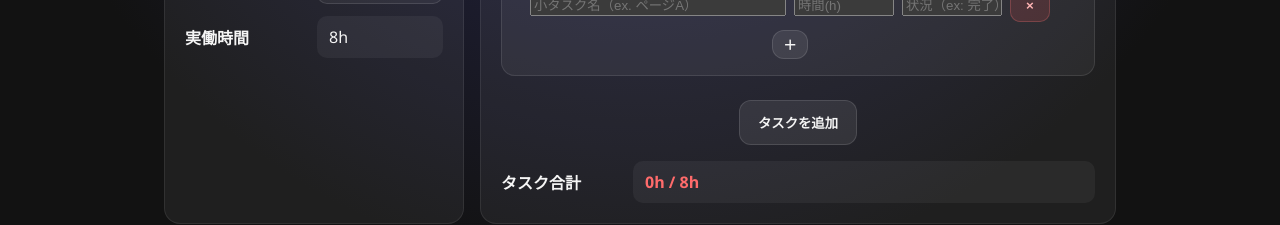
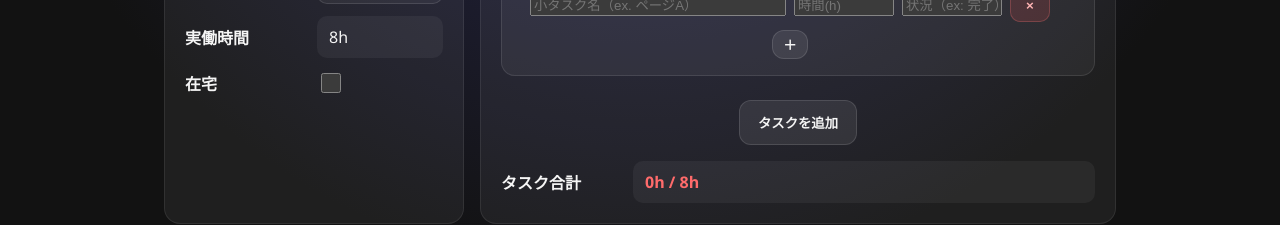
Before and after one commit to dorara-m/day-tool, a React (Vite) app: page / in a window 1280 px wide. Shown: the part 368-593 px from the top of the page. Built offline with nearby package versions, Linux system fonts and the light colour scheme.

Commit message:
feat: 在宅チェック

```diff
--- a/src/App.jsx
+++ b/src/App.jsx
@@ -141,6 +141,7 @@ export default function App() {
   const [endTime, setEndTime] = useState("19:00");
   const [breakStart, setBreakStart] = useState("13:00");
   const [breakEnd, setBreakEnd] = useState("14:00");
+  const [isRemote, setIsRemote] = useState(false);
   const [tasks, setTasks] = useState([createEmptyTask(), createEmptyTask()]);
   const [output, setOutput] = useState("");
   const startTimeOptions = useMemo(() => getNearbyQuarterHourOptions(startTime), [startTime]);
@@ -274,6 +275,9 @@ export default function App() {
       const breakH = formatHoursForReport(breakMins);
       lines.push(`・休憩時間　${breakStart}～${breakEnd}（${breakH}h）`);
     }
+    if (isRemote) {
+      lines.push("・勤務形態　在宅");
+    }
 
     lines.push("", "【内容】");
 
@@ -372,6 +376,15 @@ export default function App() {
           <div className="field-row note-row">
             <label>実働時間</label>
             <span>{workTime}h</span>
+          </div>
+          <div className="field-row">
+            <label htmlFor="is-remote">在宅</label>
+            <input
+              id="is-remote"
+              type="checkbox"
+              checked={isRemote}
+              onChange={(e) => setIsRemote(e.target.checked)}
+            />
           </div>
         </section>
 
--- a/src/style.scss
+++ b/src/style.scss
@@ -79,6 +79,15 @@ textarea {
   border: 1px solid rgba(255, 255, 255, 0.12);
   background: rgba(255, 255, 255, 0.05);
   color: #f5f5f5;
+}
+
+.field-row input[type="checkbox"] {
+  width: 20px;
+  height: 20px;
+  padding: 0;
+  accent-color: #4a9dff;
+  cursor: pointer;
+  justify-self: start;
 }
 
 .note-row span {
```
